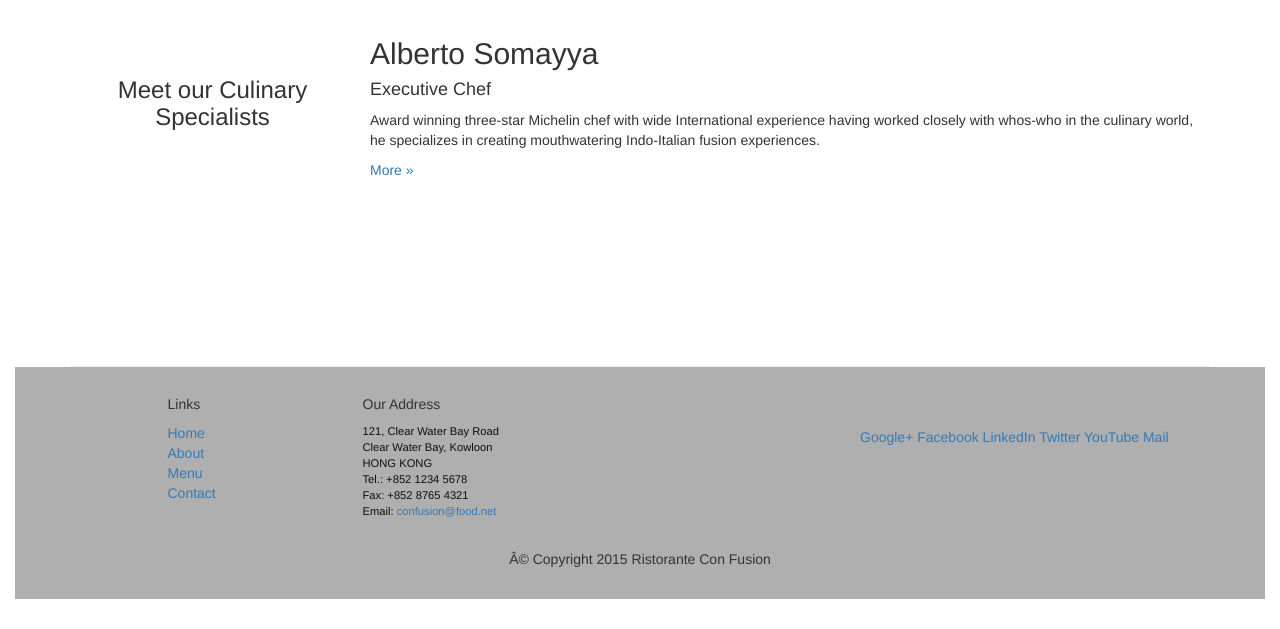
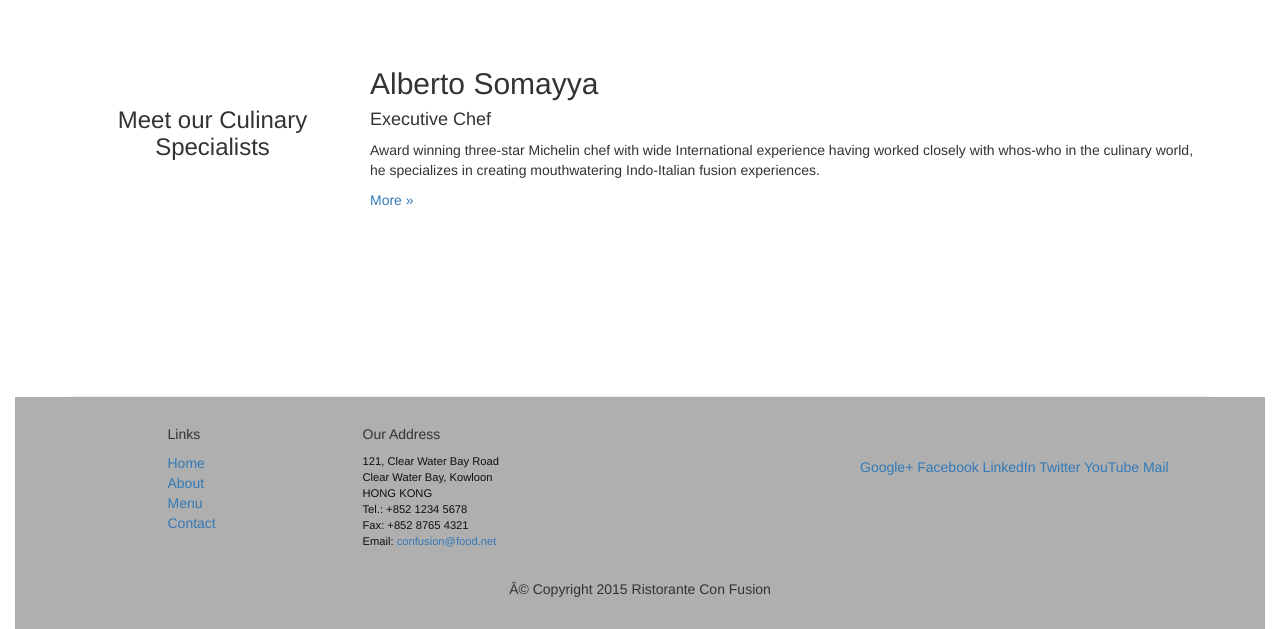
Before and after one commit to AbhijeetPadhy/Front-End-Web-UI-Frameworks-and-Tools-Learning, a website: page conFusion/index.html in a window 1280 px wide. Shown: the part 748-1377 px from the top of the page. Before the commit the page ends 1347 px from the top, so only its background shows below. Drawn offline with Linux system fonts and the light colour scheme.

Commit message:
Added a padding to body

```diff
--- a/conFusion/css/mystyles.css
+++ b/conFusion/css/mystyles.css
@@ -1,3 +1,8 @@
+body{
+    padding:50px 0px 0px 0px;
+    z-index:0;
+}
+
 .row-header{
     margin:0px auto;
     padding:0px auto;
--- a/conFusion/index.html
+++ b/conFusion/index.html
@@ -9,7 +9,7 @@
 	<meta http-equiv="Content-Type" content="text/html; charset=windows-1252">
 	<title>Ristorante Con Fusion</title>
 
-	Bootstrap
+	<!-- Bootstrap -->
 	<link href="bower_components/bootstrap/dist/css/bootstrap.min.css" rel="stylesheet">
 	<link href="bower_components/bootstrap/dist/css/bootstrap-theme.min.css" rel="stylesheet">
 	<link href="css/mystyles.css" rel="stylesheet">
```
